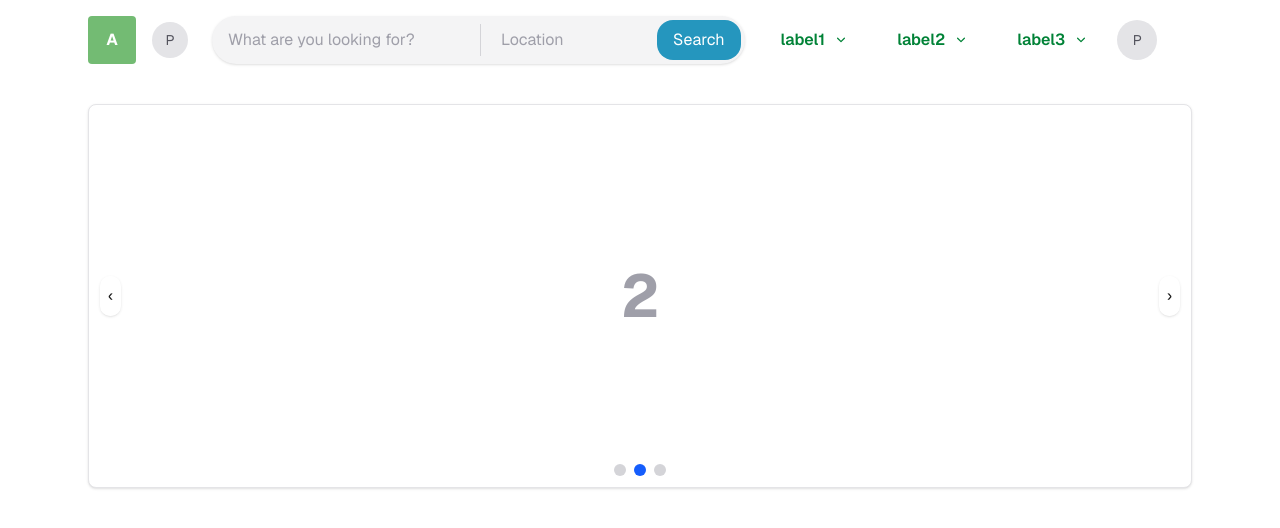
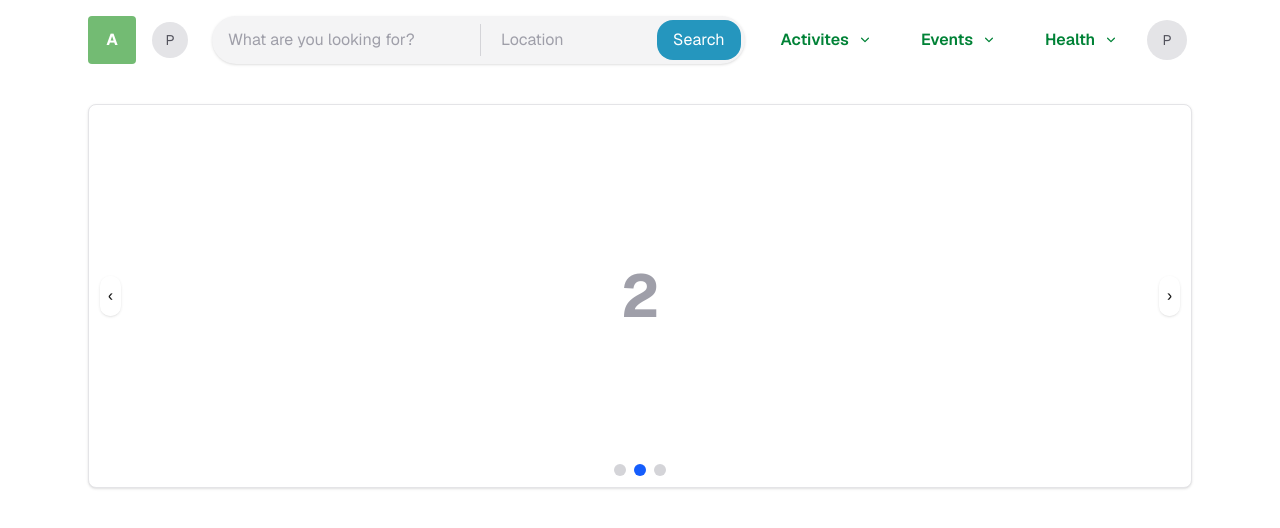
Before and after one commit to theRedKh/accessible-TO, a Next.js app in the folder client/: page / in a window 1280 px wide. Shown: the top 528 px of the page. Built offline with nearby package versions, Linux system fonts and the light colour scheme.

Commit message:
fix main label

```diff
--- a/client/src/app/page.js
+++ b/client/src/app/page.js
@@ -86,9 +86,9 @@ export default function Home() {
           <div className="w-full sm:w-auto flex items-center justify-between sm:justify-end gap-4">
             <div className="hidden xl:flex gap-6">
               {/* At large screens show three adjacent dropdowns */}
-              <CategoryDropdown label="label1" items={["element1", "element2", "element3"]} />
-              <CategoryDropdown label="label2" items={["element1", "element2", "element3"]} />
-              <CategoryDropdown label="label3" items={["element1", "element2", "element3"]} />
+              <CategoryDropdown label={categories[0]} items={["element1", "element2", "element3"]} />
+              <CategoryDropdown label={categories[1]} items={["element1", "element2", "element3"]} />
+              <CategoryDropdown label={categories[2]} items={["element1", "element2", "element3"]} />
             </div>
 
             <div className="w-9 h-9 sm:w-10 sm:h-10 bg-zinc-200 rounded-full flex items-center justify-center cursor-pointer">
```
